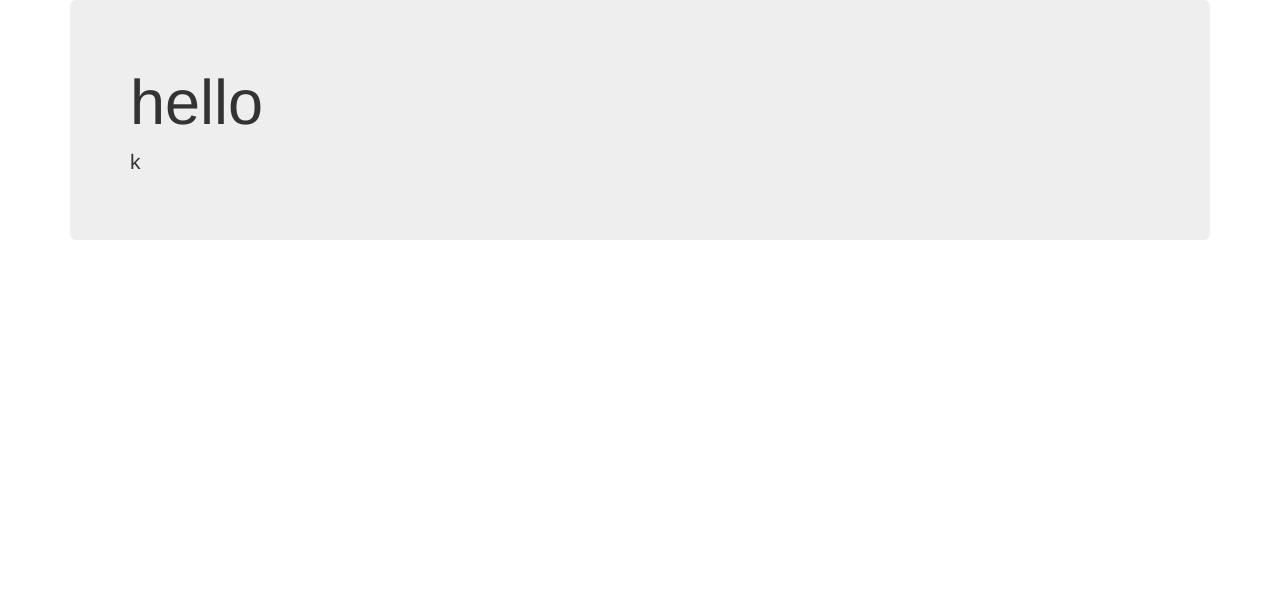
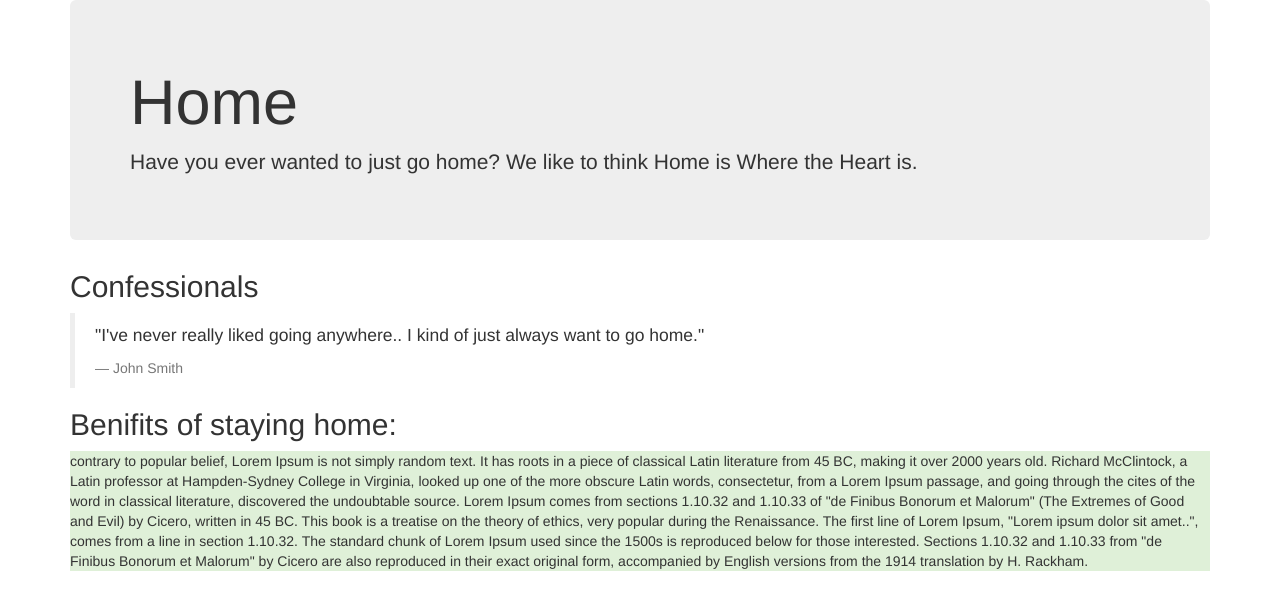
Before and after one commit to jhell85/epicodus-vacation, a plain HTML site: page index.html in a window 1280 px wide. Drawn offline with Linux system fonts and the light colour scheme.

Commit message:
downloaded version of bootstrap block quotes and helper classes

```diff
--- a/index.html
+++ b/index.html
@@ -11,9 +11,20 @@
 <body>
 <div class="container">
   <div class="jumbotron">
-    <h1>hello</h1>
-    <p>k</p>
+    <h1>Home</h1>
+    <p>Have you ever wanted to just go home? We like to think Home is Where the Heart is.</p>
   </div>
+<h2>Confessionals</h2>
+<blockquote>
+  <p>"I've never really liked going anywhere.. I kind of just always want to go home."</p>
+  <footer>John Smith</footer>
+</blockquote>
+
+<h2>Benifits of staying home:</h2>
+  <p class="bg-success">contrary to popular belief, Lorem Ipsum is not simply random text. It has roots in a piece of classical Latin literature from 45 BC, making it over 2000 years old. Richard McClintock, a Latin professor at Hampden-Sydney College in Virginia, looked up one of the more obscure Latin words, consectetur, from a Lorem Ipsum passage, and going through the cites of the word in classical literature, discovered the undoubtable source. Lorem Ipsum comes from sections 1.10.32 and 1.10.33 of "de Finibus Bonorum et Malorum" (The Extremes of Good and Evil) by Cicero, written in 45 BC. This book is a treatise on the theory of ethics, very popular during the Renaissance. The first line of Lorem Ipsum, "Lorem ipsum dolor sit amet..", comes from a line in section 1.10.32.
+
+    The standard chunk of Lorem Ipsum used since the 1500s is reproduced below for those interested. Sections 1.10.32 and 1.10.33 from "de Finibus Bonorum et Malorum" by Cicero are also reproduced in their exact original form, accompanied by English versions from the 1914 translation by H. Rackham.</p>
+
 </div>
 </body>
 </html>
```
Also changed, not shown: 1 other file.
